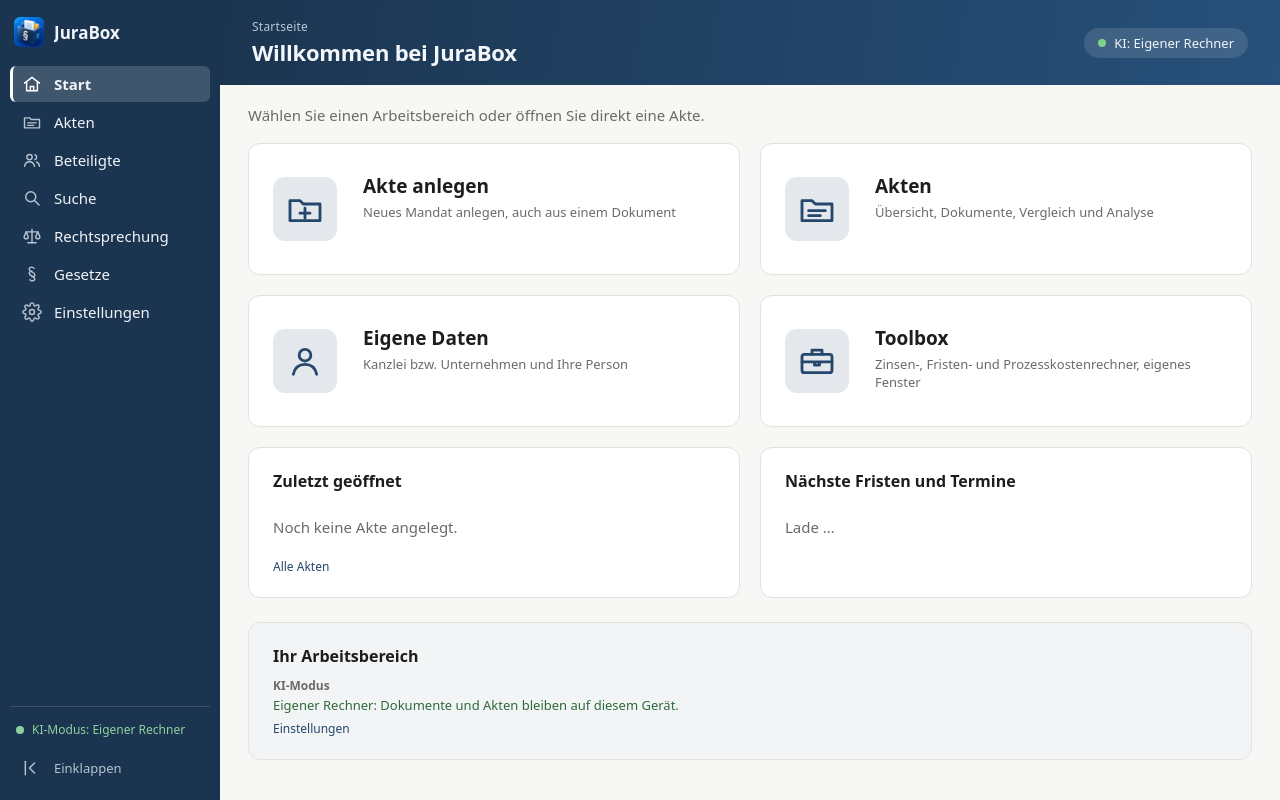
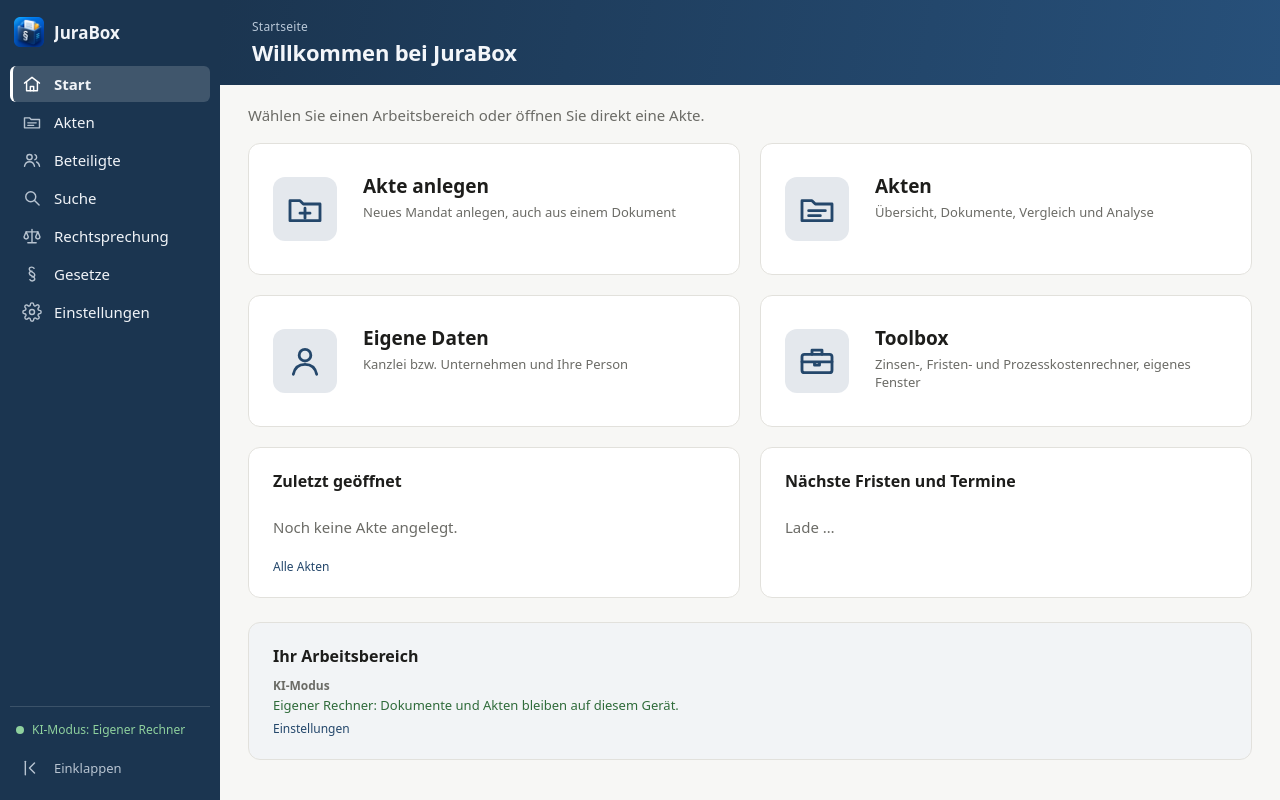
Before and after one commit to renestaab-ux/advOrdo, a React (Vite) app in the folder app/: page / in a window 1280 px wide. Built offline with nearby package versions, Linux system fonts and the light colour scheme.

Commit message:
Startseite: KI-Anzeige aus dem Kopfband entfernt
Der KI-Modus steht weiter unten in der Navigationsleiste und unter
„Ihr Arbeitsbereich“; im Kopfband war er doppelt.

Co-Authored-By: Claude Opus 5.5 <noreply@anthropic.com>
Claude-Session: https://claude.ai/code/session_01Goc8TJHwpRZWtHsEEquxyM

```diff
--- a/app/src/Start.tsx
+++ b/app/src/Start.tsx
@@ -7,7 +7,6 @@ import {
   KiModus,
   Marke,
   NachrichtenListe,
-  kiModusName,
   abstandText,
   akteTitel,
   datumLang,
@@ -66,10 +65,6 @@ export default function Start({
           <p className="kopfband-ueber">{marke?.name ? "Willkommen bei JuraBox" : "Startseite"}</p>
           <h1>{marke?.name || "Willkommen bei JuraBox"}</h1>
         </div>
-        <span className={aus ? "modus-pille aus" : extern ? "modus-pille extern" : "modus-pille"}>
-          <span className="modus-punkt" aria-hidden />
-          KI: {kiModusName(modus)}
-        </span>
       </header>
       <div className="start-inhalt">
         <div className="start-haupt">
--- a/app/src/styles.css
+++ b/app/src/styles.css
@@ -629,11 +629,6 @@ table.verzeichnis tr.gewaehlt td { background: var(--hintergrund); }
 .kopfband h1 { font-size: 22px; margin: 0; color: var(--band-text); }
 .kopfband-ueber { margin: 0 0 2px; font-size: 12px; color: var(--band-leise); letter-spacing: 0.02em; }
 .kopfband > div:first-child { flex: 1; min-width: 0; }
-.modus-pille { display: inline-flex; align-items: center; gap: 8px; padding: 6px 14px; border-radius: 999px; font-size: 13px;
-  background: rgb(255 255 255 / 12%); color: var(--band-text); white-space: nowrap; }
-.modus-pille .modus-punkt { background: #7cd38e; }
-.modus-pille.extern .modus-punkt { background: #f0c060; }
-.modus-pille.aus .modus-punkt { background: var(--band-leise); }
 
 /* Startseite */
 .kachel { grid-template-rows: auto auto auto; }
```
